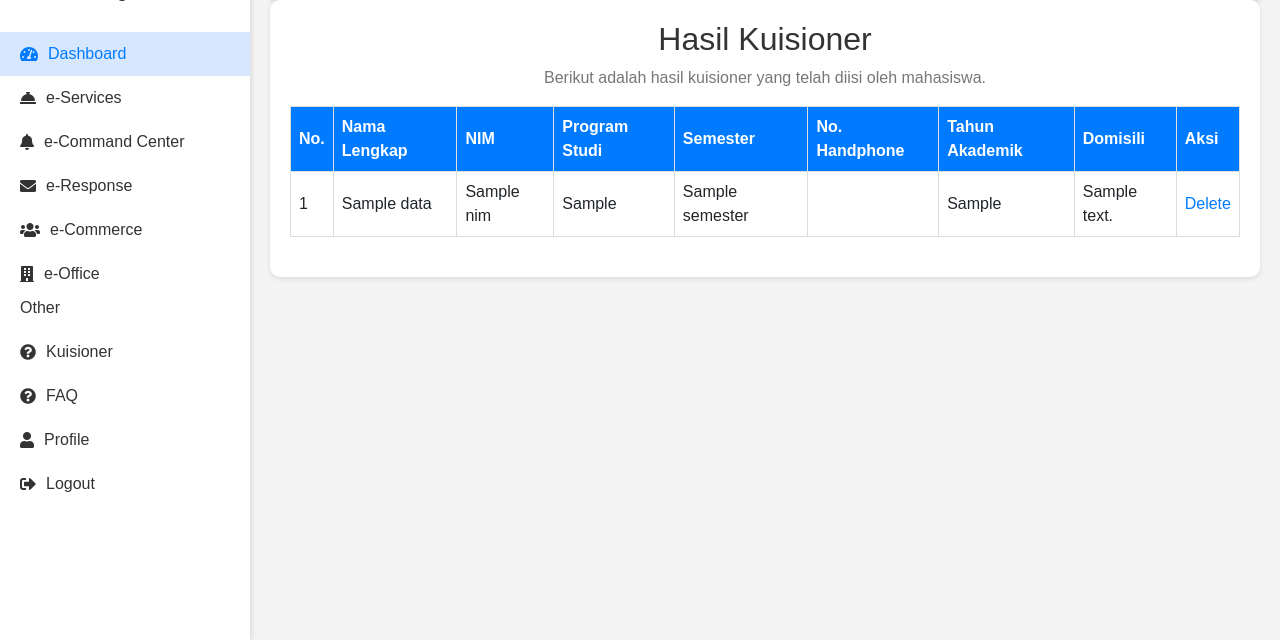
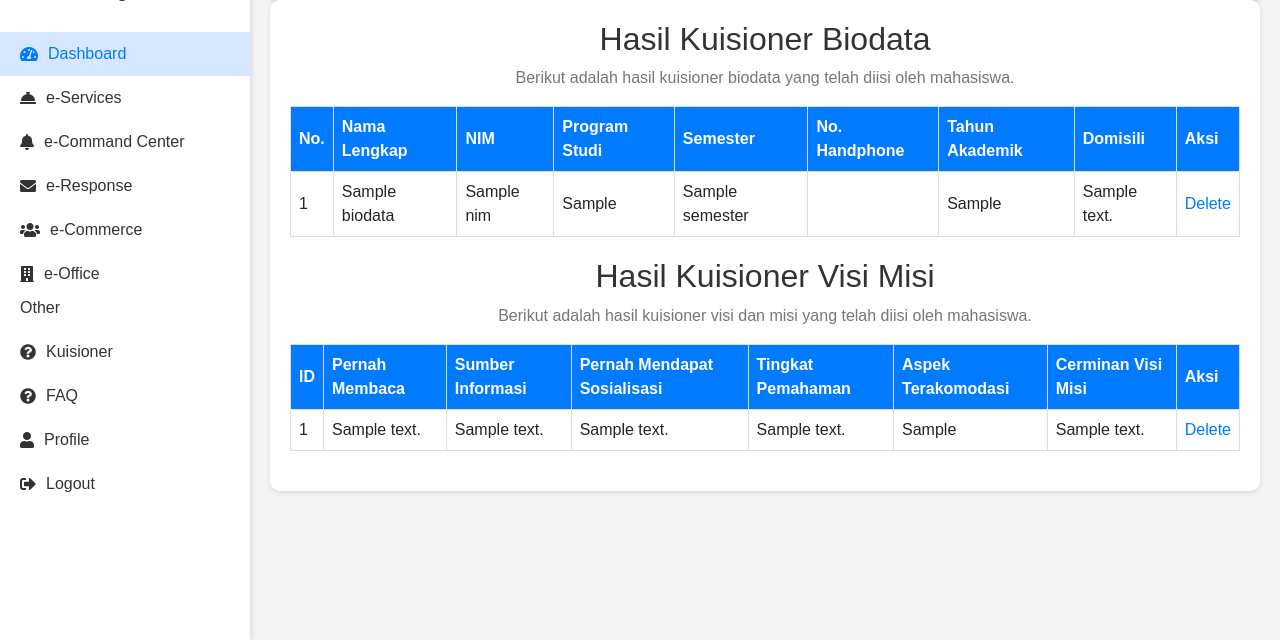
Before and after one commit to melisaanggini/UAS-WEB-II, a CodeIgniter 4 app: the page made by app/Views/admin.php in a window 1280 px wide. Shown: the part 160-800 px from the top of the page. Run offline with PHP 8.4 and a stand-in for CodeIgniter, Linux system fonts and the light colour scheme; the template is opened without the code that fills it: most values are stand-ins (such as "Sample title", 1, 10 or a date in 2020); some libraries are stand-ins or nearby versions.

Commit message:
edit admin

```diff
--- a/app/Config/Routes.php
+++ b/app/Config/Routes.php
@@ -17,7 +17,9 @@ $routes->get('/kuisioner_layanan_kemahasiswaan', 'KuisionerLayananKemahasiswaan:
 $routes->get('/kuisioner_visi_misi', 'KuisionerVisiMisi::index');
 $routes->get('/kuisioner_selesai', 'KuisionerSelesai::index');
 $routes->get('/admin', 'Admin::index');
-$routes->get('/admin/delete/(:num)', 'Admin::delete/$1');
+$routes->get('/admin/deleteBiodata/(:num)', 'Admin::deleteBiodata/$1');
+$routes->get('/admin/deleteVisiMisi/(:num)', 'Admin::deleteVisiMisi/$1');
+$routes->get('/admin/deleteLayananAkademik/(:num)', 'Admin::deleteLayananAkademik/$1');
 $routes->add('kuisioner_biodata', 'KuisionerBiodata::create');
 $routes->add('kuisioner_visi_misi', 'KuisionerVisiMisi::create');
 $routes->get('Kuisioner', 'KuisionerController::index');
--- a/app/Views/admin.php
+++ b/app/Views/admin.php
@@ -152,8 +152,8 @@
             </div>
         </div>
         <div class="container">
-            <h2>Hasil Kuisioner</h2>
-            <p>Berikut adalah hasil kuisioner yang telah diisi oleh mahasiswa.</p>
+            <h2>Hasil Kuisioner Biodata</h2>
+            <p>Berikut adalah hasil kuisioner biodata yang telah diisi oleh mahasiswa.</p>
             <table>
                 <thead>
                     <tr>
@@ -169,7 +169,7 @@
                     </tr>
                 </thead>
                 <tbody>
-                <?php foreach($data as $i => $u){ ?>
+                <?php foreach($biodata as $i => $u){ ?>
                     <tr>
                         <td><?= $i + 1; ?></td>
                         <td><?= $u['namaLengkap']; ?></td>
@@ -179,7 +179,38 @@
                         <td><?= $u['noHandphone']; ?></td>
                         <td><?= $u['tahunAkademik']; ?></td>
                         <td><?= $u['domisili']; ?></td>
-                        <td><a href="<?= base_url('admin/delete/'.$u['id']) ?>">Delete</a></td>
+                        <td><a href="<?= base_url('admin/deleteBiodata/'.$u['id']) ?>">Delete</a></td>
+                    </tr>
+                <?php } ?>
+                </tbody>
+            </table>
+
+            <h2>Hasil Kuisioner Visi Misi</h2>
+            <p>Berikut adalah hasil kuisioner visi dan misi yang telah diisi oleh mahasiswa.</p>
+            <table>
+                <thead>
+                    <tr>
+                        <th>ID</th>
+                        <th>Pernah Membaca</th>
+                        <th>Sumber Informasi</th>
+                        <th>Pernah Mendapat Sosialisasi</th>
+                        <th>Tingkat Pemahaman</th>
+                        <th>Aspek Terakomodasi</th>
+                        <th>Cerminan Visi Misi</th>
+                        <th>Aksi</th>
+                    </tr>
+                </thead>
+                <tbody>
+                <?php foreach($visi_misi as $j => $v){ ?>
+                    <tr>
+                        <td><?= $j + 1; ?></td>
+                        <td><?= $v['sudah_baca_visi_misi']; ?></td>
+                        <td><?= $v['sumber_info_visi_misi']; ?></td>
+                        <td><?= $v['sosialisasi_visi_misi']; ?></td>
+                        <td><?= $v['pemahaman_visi_misi']; ?></td>
+                        <td><?= $v['akomodasi_kegiatan_akademik']; ?></td>
+                        <td><?= $v['tercermin_visi_misi']; ?></td>
+                        <td><a href="<?= base_url('admin/deleteVisiMisi/'.$v['id']) ?>">Delete</a></td>
                     </tr>
                 <?php } ?>
                 </tbody>
```
Also changed, not shown: app/Controllers/Admin.php (+23 -3 lines).
